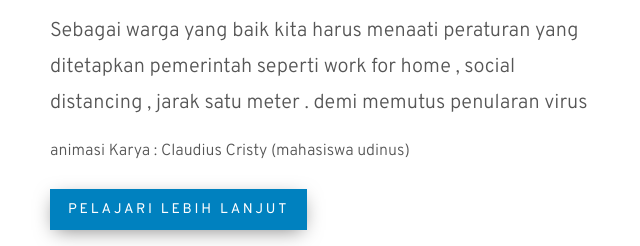
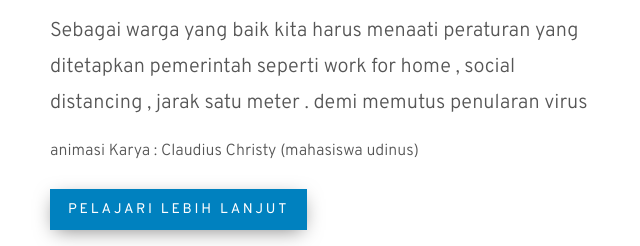
Before and after one commit to DOSCOM/covid-19, a plain HTML site: page index.html in a window 1280 px wide. Shown: the part 2702-2948 px from the top of the page, 605-1245 px from the left. Drawn offline with nearby package versions, Linux system fonts and the light colour scheme; some packages are replaced by stand-ins of ours; no server answers; files whose address does not match are found by name.

Commit message:
edit nama pembuat animasi ada typo

```diff
--- a/index.html
+++ b/index.html
@@ -295,7 +295,7 @@
                         seperti
                         work for home , social distancing , jarak satu meter . demi memutus penularan virus
                     </p>
-                    <p class="mb-4">animasi Karya : Claudius Cristy (mahasiswa udinus) </p>
+                    <p class="mb-4">animasi Karya : Claudius Christy (mahasiswa udinus) </p>
                     <p class="mb-0"><a href="https://www.dinus.ac.id/" class="btn btn-primary px-3 py-2">Pelajari lebih
                             lanjut</a></p>
                 </div>
```
